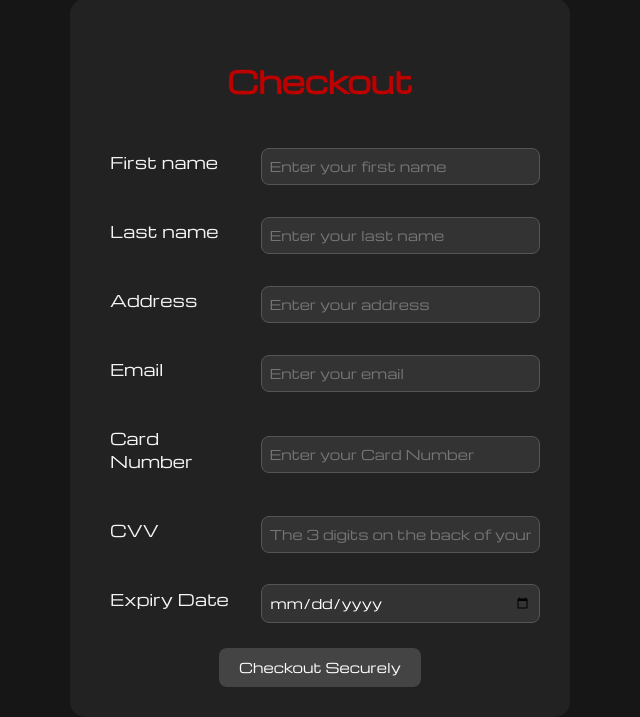
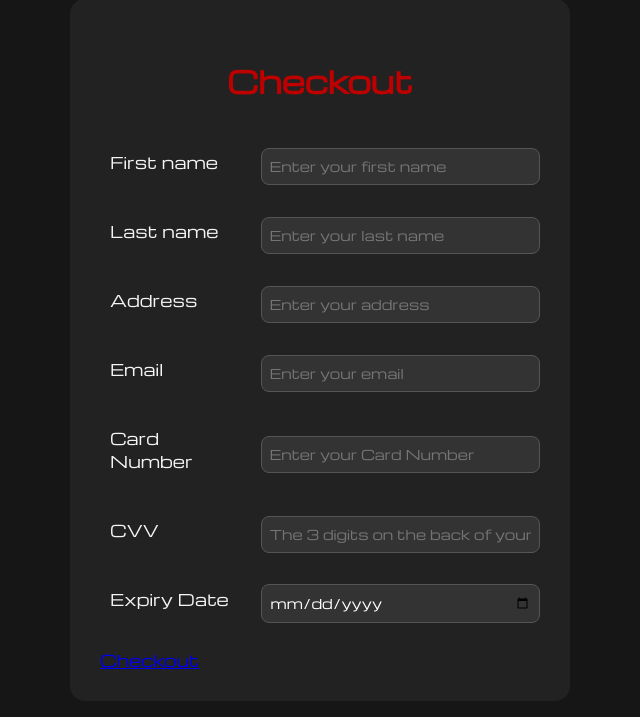
Before and after one commit to RW0990/SoftwareEngineering, a Node server app: page /checkout in a window 1280 px wide. Shown: the part 104-821 px from the top of the page, without its empty margins (320-960 px from the left). After the commit the page ends 773 px from the top, so only its background shows below. Run offline with Node 20, Linux system fonts and the light colour scheme; some libraries are stand-ins or nearby versions.

Commit message:
Add files via upload

```diff
--- a/views/checkout.ejs
+++ b/views/checkout.ejs
@@ -56,7 +56,7 @@
                     <input type="date" name="expiryDate" placeholder="Enter your Expiry Date">
                 </div>
 
-                <button type="submit">Checkout Securely</button>
+                <a href="/orderplaced" button type="button" id="checkout-btn">Checkout</a>
             </form>
         </div>
     </body>
```
